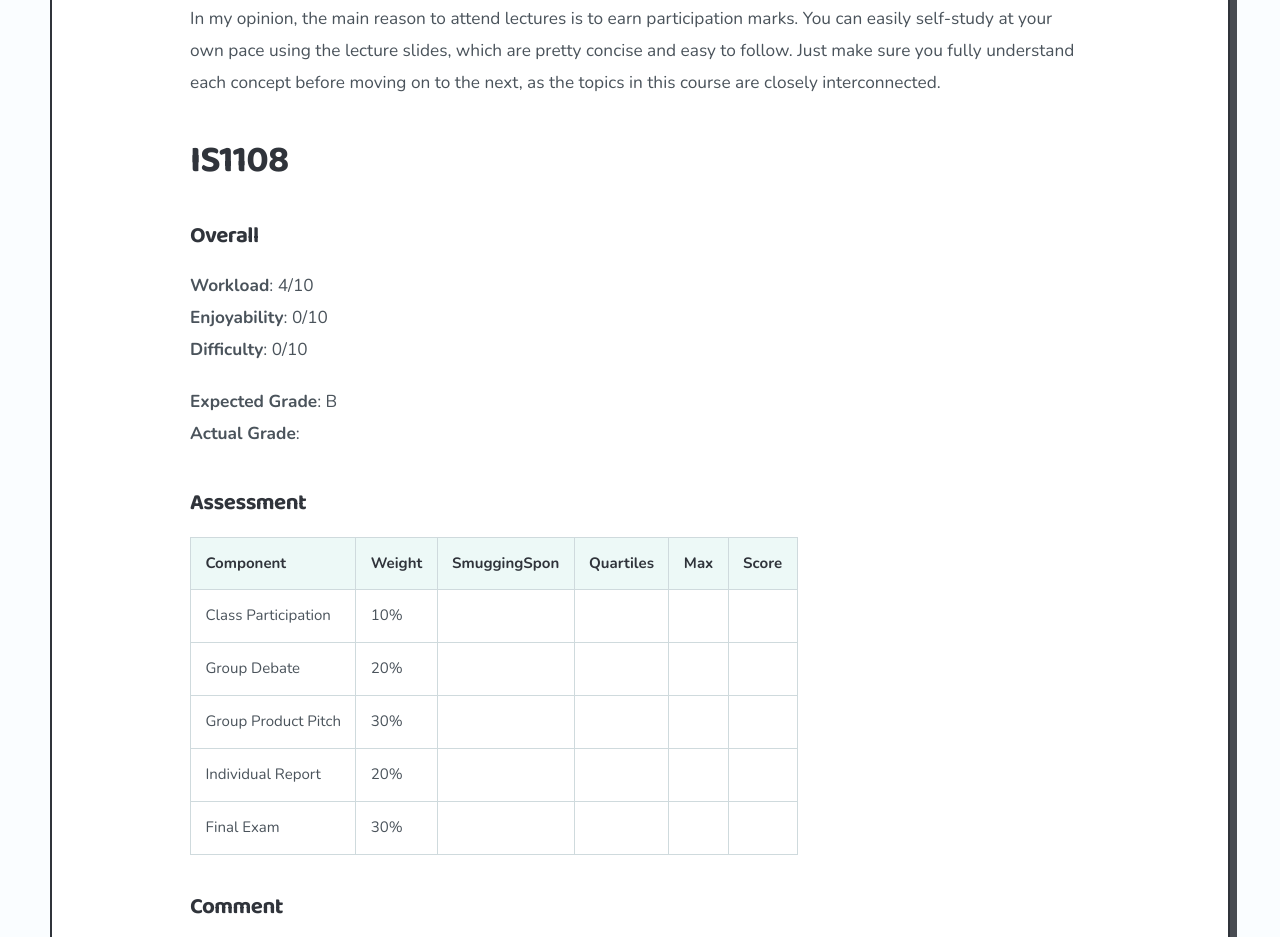
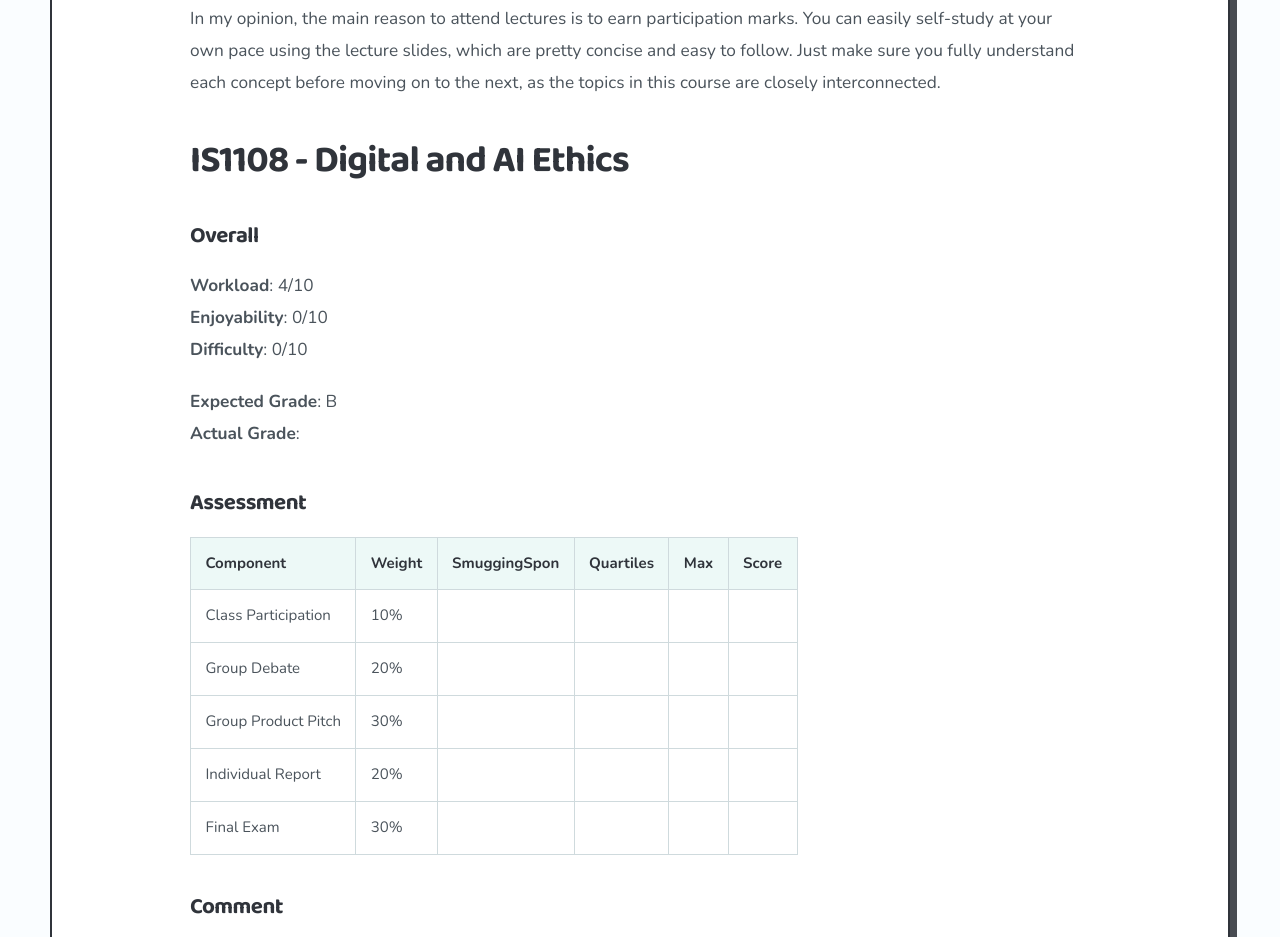
Before and after one commit to NguyenPNhan/personal-blog, an Astro site: page /blog/nus-y1s1-review in a window 1280 px wide. Shown: the part 5980-6917 px from the top of the page. Built offline with nearby package versions, Linux system fonts and the light colour scheme; Astro itself is replaced by a stand-in of ours; some packages are replaced by stand-ins of ours.

Commit message:
add title

```diff
--- a/src/content/blog/nus-y1s1-review/markdown.md
+++ b/src/content/blog/nus-y1s1-review/markdown.md
@@ -141,7 +141,7 @@ The quizzes in this course are basically free marks. You can attempt them on you
 
 In my opinion, the main reason to attend lectures is to earn participation marks. You can easily self-study at your own pace using the lecture slides, which are pretty concise and easy to follow. Just make sure you fully understand each concept before moving on to the next, as the topics in this course are closely interconnected.
 
-# IS1108
+# IS1108 - Digital and AI Ethics
 
 ### Overall
 
```
